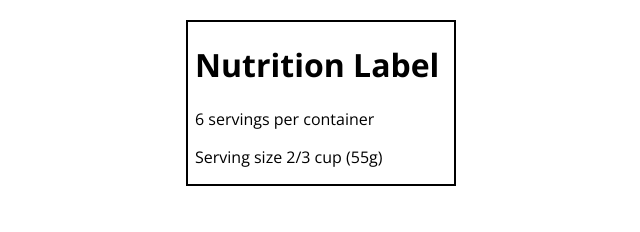
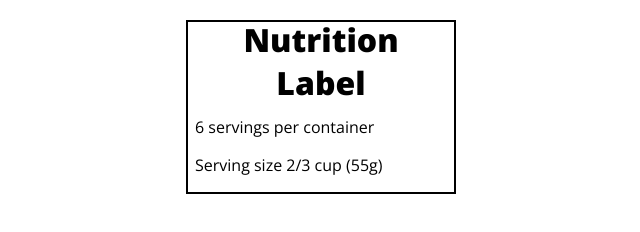
Before and after one commit to DegirmenKagan/NutritionLabel, a plain HTML site: page index.html in a window 1280 px wide. Shown: the whole page, without its empty margins (319-959 px from the left). Drawn offline with nearby package versions, Linux system fonts and the light colour scheme.

Commit message:
h1 styling

```diff
--- a/styles.css
+++ b/styles.css
@@ -19,3 +19,9 @@ body {
   margin: 20px auto;
   padding: 0 7px;
 }
+
+h1 {
+  font-weight: 800;
+  text-align: center;
+  margin: -4px 0;
+}
```
